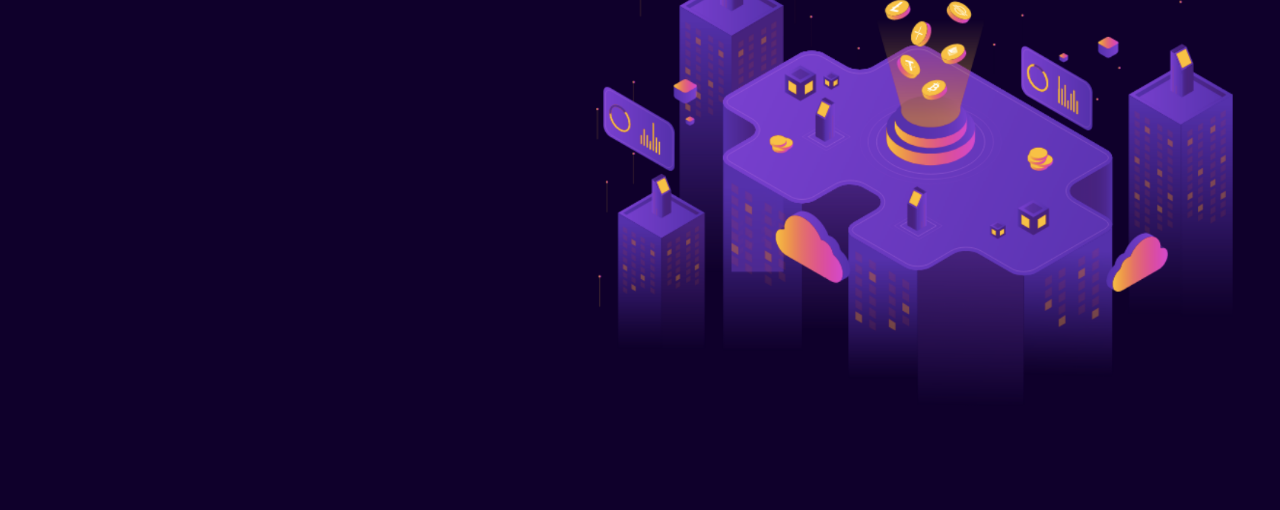
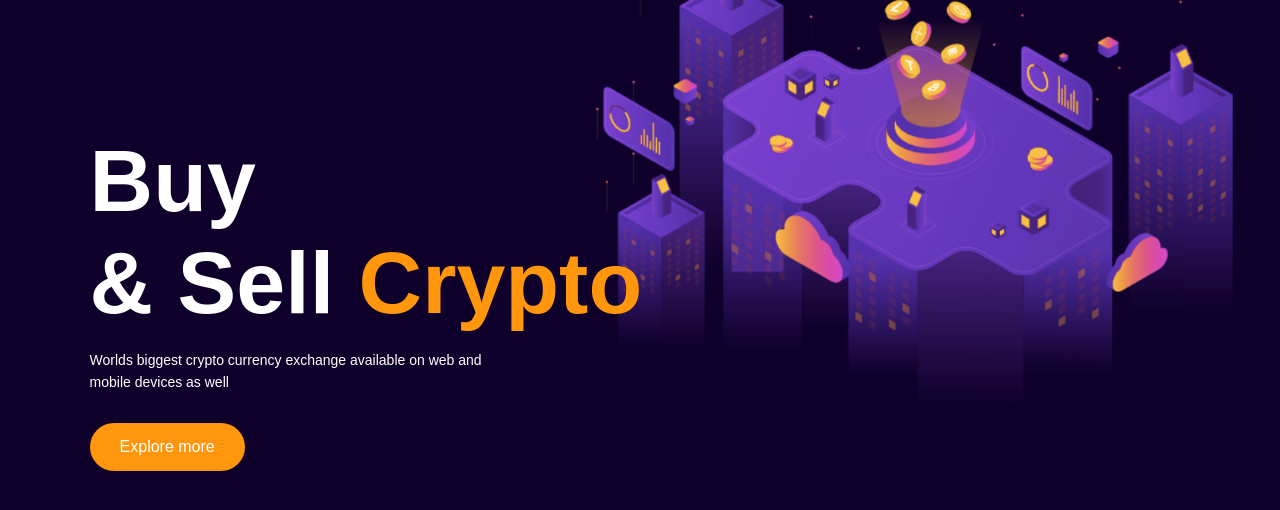
Before and after one commit to Sandunjayasekar/Crypto-website, a plain HTML site: page index.html in a window 1280 px wide. Shown: the part 172-682 px from the top of the page. Drawn offline with Linux system fonts and the light colour scheme.

Commit message:
explore more styled

```diff
--- a/index.html
+++ b/index.html
@@ -19,6 +19,12 @@
             </ul>
             <a href="#" class="btn">EN</a>
         </nav>
+
+        <div class="content">
+            <h1>Buy <br>& Sell <span>Crypto</span></h1>
+            <p>Worlds biggest crypto currency exchange available on web and <br>mobile devices as well</p>
+            <a href="#" class="btn">Explore more</a>
+        </div>
     </div>
     <script src="script.js"></script>
 </body>
--- a/style.css
+++ b/style.css
@@ -47,3 +47,31 @@ nav .btn {
     padding: 10px 30px;
     border-radius: 20px;
 }
+
+.content {
+    margin-top: 12%;
+}
+
+.content h1 {
+    font-size: 88px;
+    margin-bottom: 15px;
+}
+
+.content h1 span {
+    color: #ff960b;
+}
+
+.content p {
+    line-height: 22px;
+    font-size: 14px;
+}
+
+.content .btn {
+    display: inline-block;
+    margin-top: 30px;
+    background: #ff960b;
+    color: #fff;
+    text-decoration: none;
+    padding: 15px 30px;
+    border-radius: 30px;
+}
```
